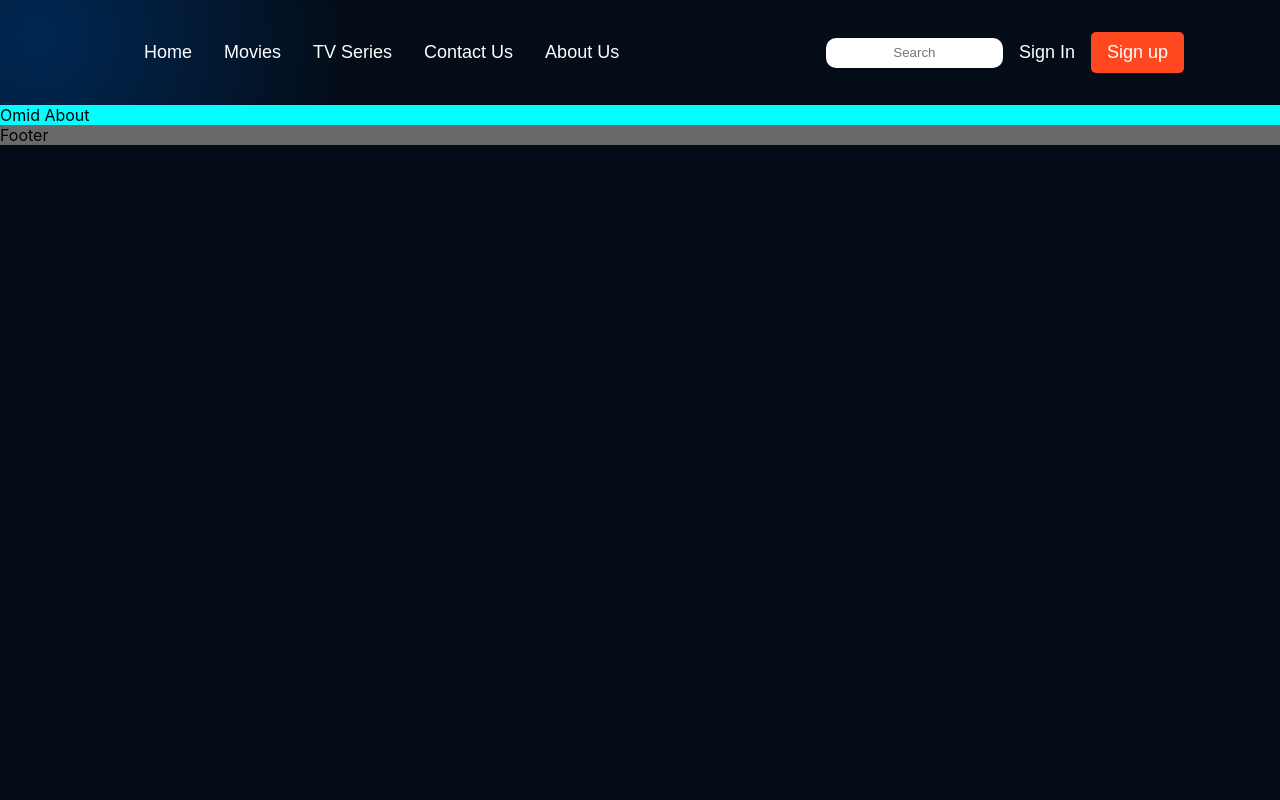
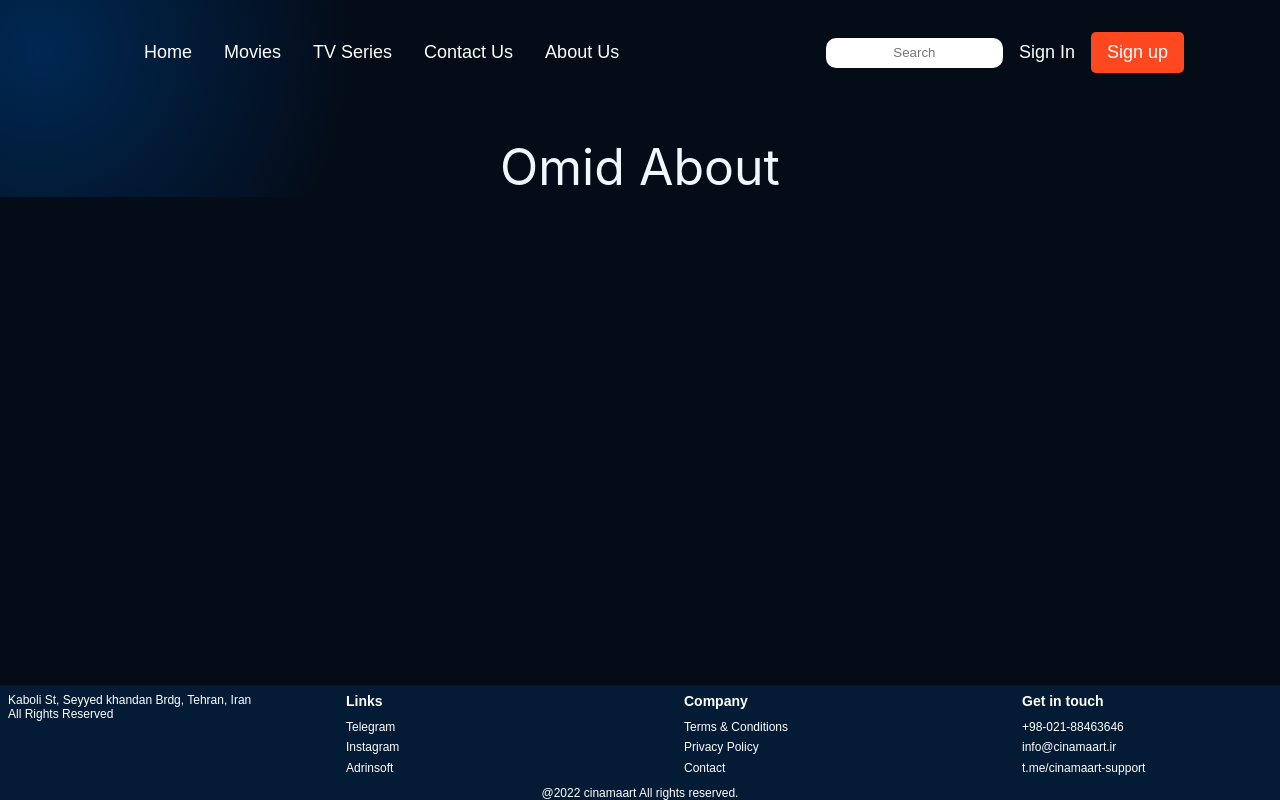
Before and after one commit to omiddadvar/cinmaart-front-test-next, a Next.js app: page /about in a window 1280 px wide. Built offline with nearby package versions, Linux system fonts and the light colour scheme.

Commit message:
Navbar + Footer Ready :grin:

```diff
--- a/components/footer.jsx
+++ b/components/footer.jsx
@@ -3,9 +3,36 @@ import styles from '../styles/components/Footer.module.css'
 
 const Footer = () => {
   return (
-    <div className={styles.footer_container}>
-        Footer
+    <div className={styles.footer}>
+      <div className={styles.footer_links}>
+        <div className={styles.footer_links_logo}>
+          {/* <img src={gpt3Logo} alt="logo" /> */}
+          <p>Kaboli St, Seyyed khandan Brdg, Tehran, Iran <br /> All Rights Reserved</p>
+        </div>
+        <div className={styles.footer_links_div}>
+          <h4>Links</h4>
+          <p>Telegram</p>
+          <p>Instagram</p>
+          <p>Adrinsoft</p>
+        </div>
+        <div className={styles.footer_links_div}>
+          <h4>Company</h4>
+          <p>Terms &amp; Conditions </p>
+          <p>Privacy Policy</p>
+          <p>Contact</p>
+        </div>
+        <div className={styles.footer_links_div}>
+          <h4>Get in touch</h4>
+          <p>+98-021-88463646</p>
+          <p>info@cinamaart.ir</p>
+          <p>t.me/cinamaart-support</p>
+        </div>
+      </div>
+
+    <div className={styles.footer_copyright}>
+      <p>@2022 cinamaart All rights reserved.</p>
     </div>
+  </div>
   )
 }
 
--- a/components/navbar.jsx
+++ b/components/navbar.jsx
@@ -6,12 +6,12 @@ const Navbar = () =>
 {
   const [toggleMenu, setToggleMenu] = useState(false);
   return (
-    <div className={styles.omid__navbar}>
-      <div className={styles.omid__navbar_links}>
-        <div className={styles.omid__navbar_links_logo}>
+    <div className={styles.navbar}>
+      <div className={styles.navbar_links}>
+        <div className={styles.navbar_links_logo}>
           {/* <img src={logo} /> */}
         </div>
-        <div className={styles.omid__navbar_links_container}>
+        <div className={styles.navbar_links_container}>
           <p><a href="#home">Home</a></p>
           <p><a href="#movies">Movies</a></p>
           <p><a href="#tvseries">TV Series</a></p>
@@ -19,26 +19,25 @@ const Navbar = () =>
           <p><a href="#abouttus">About Us</a></p>
         </div>
       </div>
-      <div className={styles.omid__navbar_sign}>
+      <div className={styles.navbar_sign}>
         <input maxLength={25} type="text" placeholder='Search'/>
         <p>Sign in</p>
         <button type="button">Sign up</button>
       </div>
-      <div className={styles.omid__navbar_menu}>
+      <div className={styles.navbar_menu}>
         {toggleMenu
           ? <RiCloseLine color="#fff" size={27} onClick={() => setToggleMenu(false)} />
           : <RiMenu3Line color="#fff" size={27} onClick={() => setToggleMenu(true)} />}
         {toggleMenu && (
-        // <div className={[styles.omid__navbar_menu_container,styles.scale_up_center]}>
-        <div className={`${styles.omid__navbar_menu_container} ${styles.scale_up_center}`}>
-          <div className={styles.omid__navbar_menu_container_links}>
+        <div className={`${styles.navbar_menu_container} ${styles.scale_up_center}`}>
+          <div className={styles.navbar_menu_container_links}>
           <p><a href="#home">Home</a></p>
           <p><a href="#movies">Movies</a></p>
           <p><a href="#tvseries">TV Series</a></p>
           <p><a href="#contactus">Contact Us</a></p>
           <p><a href="#abouttus">About Us</a></p>
           </div>
-          <div className={styles.omid__navbar_menu_container_links_sign}>
+          <div className={styles.navbar_menu_container_links_sign}>
             <input maxLength={25} type="text" placeholder='Search'/>
             <p>Sign in</p>
             <button type="button">Sign up</button>
--- a/pages/about.js
+++ b/pages/about.js
@@ -3,7 +3,7 @@ import styles from '../styles/About.module.css'
 
 const About = () => {
   return (
-    <div className={styles.about_background}>
+    <div className={styles.container}>
       Omid About
     </div>
   )
--- a/pages/index.js
+++ b/pages/index.js
@@ -2,8 +2,7 @@ import styles from '../styles/Home.module.css'
 
 export default function Home() {
   return (
-    // <div className={styles.container}>
-    <div>
+    <div className={styles.container}>
       Home page
     </div>
   )
--- a/styles/About.module.css
+++ b/styles/About.module.css
@@ -1,4 +1,9 @@
-.about_background {
-    background-color: aqua;
-    text-shadow: 10px;
-}
+.container {
+    display: flex;
+    justify-content: center;
+    align-items: center;
+    text-align: center;
+    color: aliceblue;
+    margin-top: 2rem;
+    font-size: 50px;
+  }
--- a/styles/Home.module.css
+++ b/styles/Home.module.css
@@ -1,3 +1,9 @@
 .container {
-  padding: 0 2rem;
+  display: flex;
+  justify-content: center;
+  align-items: center;
+  text-align: center;
+  color: aliceblue;
+  margin-top: 2rem;
+  font-size: 50px;
 }
--- a/styles/components/Footer.module.css
+++ b/styles/components/Footer.module.css
@@ -1,3 +1,119 @@
-.footer_container{
-    background-color: dimgrey;
+.footer {
+    z-index: -1;
+    display: flex;
+    flex-direction: column;
+    justify-content: center;
+    align-items: center;
+
+    background: var(--color-footer);
+
+    position: fixed;
+    left: 0;
+    bottom: 0;
+    width: 100%;
 }
+
+.footer_btn {
+    display: flex;
+    justify-content: center;
+    align-items: center;
+
+    padding: 1rem;
+    border: 1px solid #fff;
+    text-align: center;
+
+    margin-bottom: 10rem;
+    cursor: pointer;
+}
+
+.footer_btn p {
+    font-size: 18px;
+    font-family: var(--font-family);
+    /* line-height: 21px; */
+    color: #fff;
+    word-spacing: 2px;
+}
+
+.footer_links {
+    display: flex;
+    justify-content: space-between;
+    align-items: flex-start;
+    flex-direction: row;
+    flex-wrap: wrap;
+
+    width: 100%;
+    text-align: left;
+}
+
+.footer_links div {
+    width: 250px;
+    margin: 0.5rem;
+}
+
+.footer_links_logo {
+    display: flex;
+    flex-direction: column;
+}
+
+.footer_links_logo img {
+    width: 118px;
+    height: 30px;
+
+    margin-bottom: 1rem;
+}
+
+.footer_links_logo p {
+    font-family: var(--font-family);
+    font-size: 12px;
+    /* line-height: 15px; */
+    color: #fff;
+}
+
+.footer_links_div {
+    display: flex;
+    justify-content: flex-start;
+    flex-direction: column;
+}
+
+.footer_links_div h4 {
+    font-size: 14px;
+    /* line-height: 17px; */
+    font-family: var(--font-family);
+    color: #fff;
+
+    margin-bottom: 0.5rem;
+}
+
+.footer_links_div p {
+    font-size: 12px;
+    /* line-height: 15px; */
+    font-family: var(--font-family);
+    color: #fff;
+
+    margin: 0.2rem 0;
+    cursor: pointer;
+}
+
+.footer_copyright {
+    /* margin-top: 0.5rem; */
+    text-align: center;
+    width: 100%;
+}
+
+.footer_copyright p {
+    font-size: 12px;
+    font-family: var(--font-family);
+    /* line-height: 15px; */
+    color: #fff;
+}
+
+@media screen and (max-width: 550px) {
+    .footer_links div {
+        margin: 0.5rem 0;
+    }
+
+    .footer_btn p {
+        font-size: 14px;
+        /* line-height: 20px; */
+    }
+}
--- a/styles/components/Navbar.module.css
+++ b/styles/components/Navbar.module.css
@@ -1,4 +1,4 @@
-.omid__navbar {
+.navbar {
     display: flex;
     justify-content: space-between;
     align-items: center;
@@ -6,36 +6,37 @@
     padding: 2rem 6rem;
 }
 
-.omid__navbar_links {
+.navbar_links {
     flex: 1;
     display: flex;
     justify-content: flex-start;
     align-items: center;
 }
 
-.omid__navbar_links_logo {
+.navbar_links_logo {
     margin-right: 2rem;
 }
 
-.omid__navbar_links_logo img {
+.navbar_links_logo img {
     width: 62.56px;
     height: 16.02px;
 }
 
-.omid__navbar_links_container {
+.navbar_links_container {
+    z-index: 999;
     display: flex;
     flex-direction: row;
 }
 
-.omid__navbar_sign {
+.navbar_sign {
     display: flex;
     justify-content: flex-end;
     align-items: center;
 }
 
-.omid__navbar_links_container p,
-.omid__navbar_sign p,
-.omid__navbar_menu_container p {
+.navbar_links_container p,
+.navbar_sign p,
+.navbar_menu_container p {
     color: #fff;
     font-family: var(--font-family);
     font-weight: 500;
@@ -47,8 +48,8 @@
     cursor: pointer;
 }
 
-.omid__navbar_sign button,
-.omid__navbar_menu_container button {
+.navbar_sign button,
+.navbar_menu_container button {
     padding: 0.5rem 1rem;
     color: #fff;
     background: #FF4820;
@@ -62,18 +63,18 @@
     border-radius: 5px;
 }
 
-.omid__navbar_menu {
+.navbar_menu {
     margin-left: 1rem;
 
     display: none;
     position: relative;
 }
 
-.omid__navbar_menu svg {
+.navbar_menu svg {
     cursor: pointer;
 }
 
-.omid__navbar_menu_container {
+.navbar_menu_container {
     display: flex;
     justify-content: flex-end;
     align-items: flex-end;
@@ -91,18 +92,18 @@
     box-shadow: 0px 0px 5px rgba(0,0, 0,0.2);
 }
 
-.omid__navbar_menu_container p {
+.navbar_menu_container p {
     margin: 1rem 0;
 }
-.omid__navbar_menu_container_links{
+.navbar_menu_container_links{
     align-self: flex-start;
 }
-.omid__navbar_menu_container_links_sign {
+.navbar_menu_container_links_sign {
     display: none;
     align-self: flex-start;
 }
-.omid__navbar_sign input,
-.omid__navbar_menu_container input {
+.navbar_sign input,
+.navbar_menu_container input {
     min-width: 150px;
     height: 30px;
     text-align: center;
@@ -112,48 +113,48 @@
 }
 
 @media screen and (max-width: 1050px) {
-    .omid__navbar_links_container {
+    .navbar_links_container {
         display: none;
     }
-    .omid__navbar_menu {
+    .navbar_menu {
         display: flex;
     }
 }
 
 @media screen and (max-width: 700px) {
-    .omid__navbar {
+    .navbar {
         padding: 2rem 4rem;
     }
-    .omid__navbar_sign input{
+    .navbar_sign input{
         display: none;
     }
-    .omid__navbar_menu_container_links_sign{
+    .navbar_menu_container_links_sign{
         display: block;
     }
-    .omid__navbar_menu_container_links_sign p,
-    .omid__navbar_menu_container_links_sign button{
+    .navbar_menu_container_links_sign p,
+    .navbar_menu_container_links_sign button{
         display: none;
     }
 }
 
 @media screen and (max-width: 550px) {
-    .omid__navbar {
+    .navbar {
         padding: 2rem;
     }
 
-    .omid__navbar_sign {
+    .navbar_sign {
         display: none;
     }
 
-    .omid__navbar_menu_container {
+    .navbar_menu_container {
         top: 20px;
     }
 
-    .omid__navbar_menu_container_links_sign {
+    .navbar_menu_container_links_sign {
         display: block;
     }
-    .omid__navbar_menu_container_links_sign p,
-    .omid__navbar_menu_container_links_sign button{
+    .navbar_menu_container_links_sign p,
+    .navbar_menu_container_links_sign button{
         display: block;
     }
 }
```
